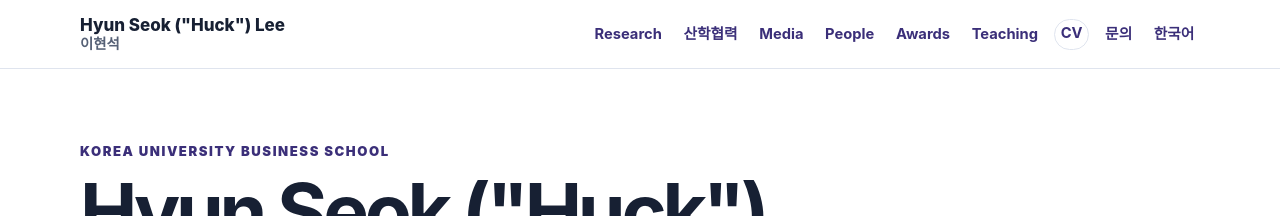
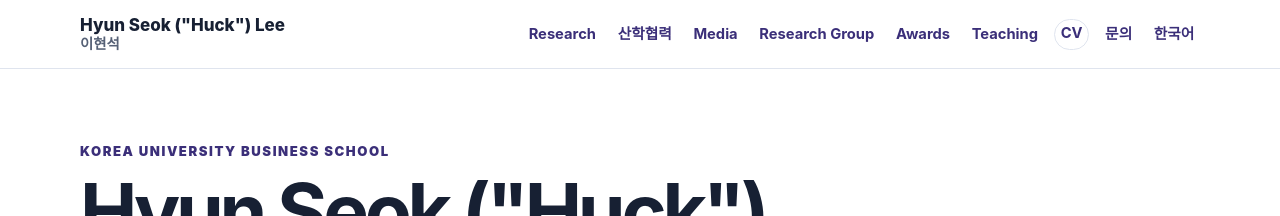
Before and after one commit to lordya2/lordya2.github.io, a Jekyll site: the page built from index.md, in a window 1280 px wide. Shown: the top 216 px of the page. Built offline with Jekyll 4.4.1, drawn with Linux system fonts in a browser that asks for light colours.

Commit message:
Update People navigation label

```diff
--- a/_data/navigation.yml
+++ b/_data/navigation.yml
@@ -6,7 +6,7 @@
 - label: Media
   url: /pages/media.html
   event: media_impact_click
-- label: People
+- label: Research Group
   url: /pages/people.html
   event: people_page_click
 - label: Awards
```
